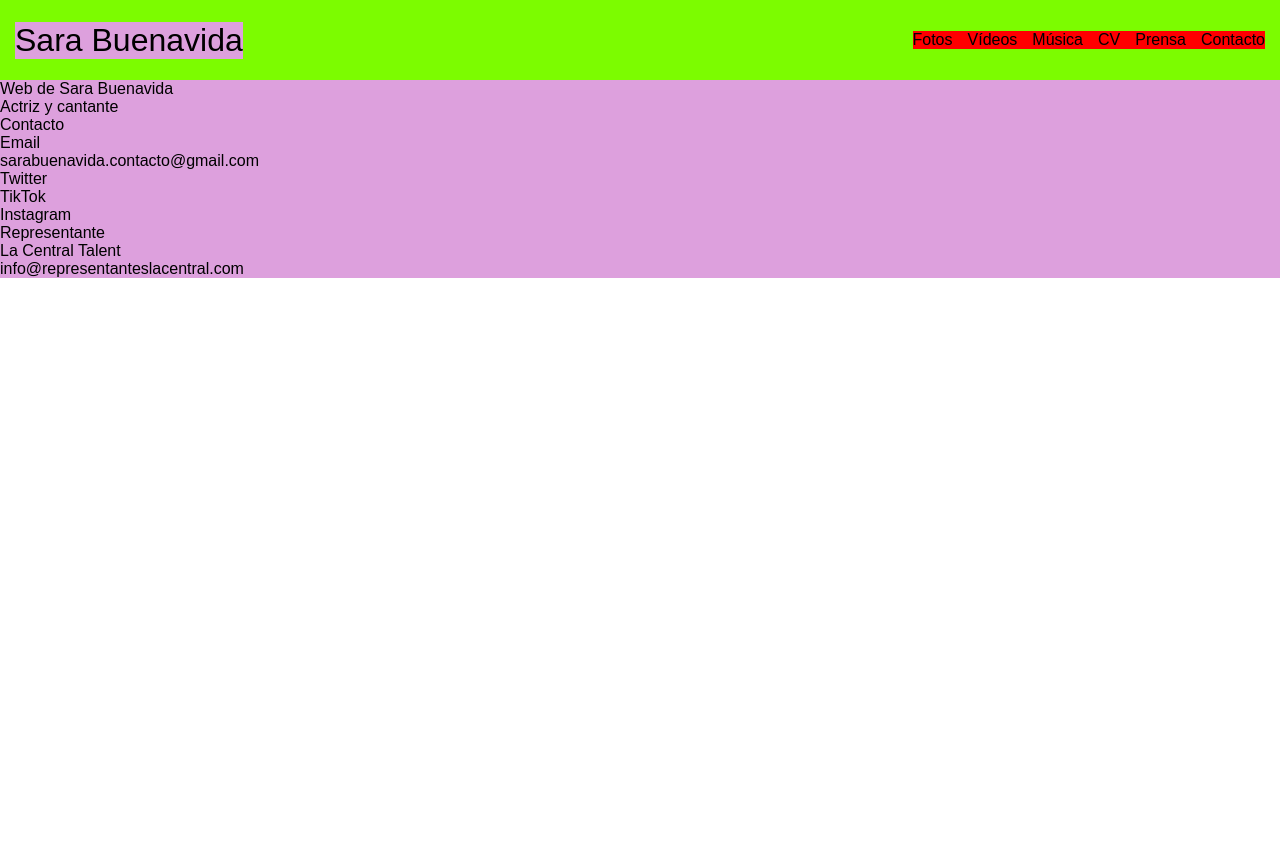
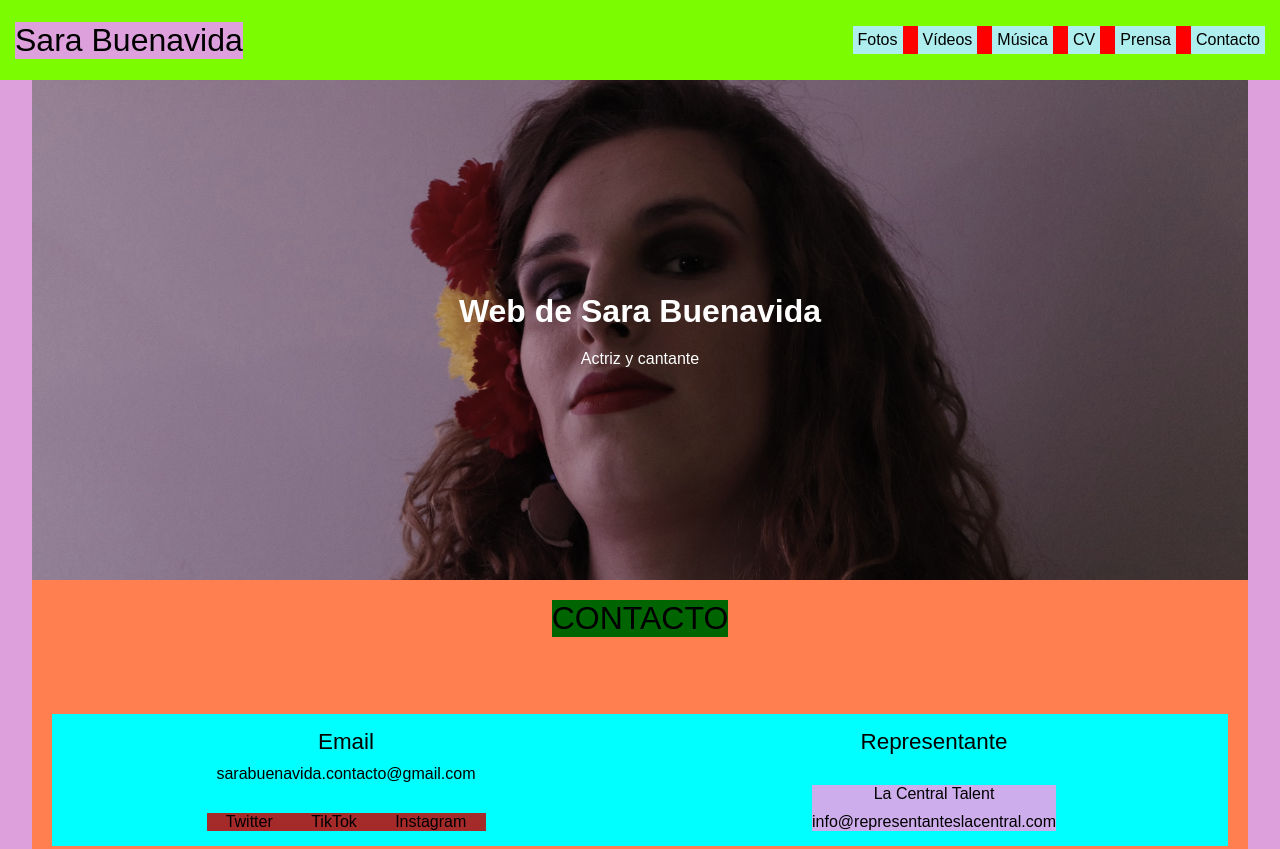
Before and after one commit to SeanFdez/Sara-Buenavida, a plain HTML site: page index.html in a window 1280 px wide. Shown: the top 849 px of the page. Before the commit the page ends 800 px from the top, so only its background shows below. Drawn offline with Linux system fonts and the light colour scheme.

Commit message:
Actualizacion 1
Actualización de la estructura de la web

```diff
--- a/css/index.css
+++ b/css/index.css
@@ -62,7 +62,109 @@ h1 , h2 , h3 , h4 , h5 , h6{
     align-items: center;
     gap: 15px;
 }
+.Header-li{
+    padding: 5px;
+    background-color: paleturquoise;
+}
+.Header-li:hover{
+    color: white;
+}
 .Main{
     width: 100%;
     background-color: plum;
 }
+.Main-section{
+    width: 95%;
+    min-height: 400px;
+    margin: auto;
+}
+.Hero{
+    display: flex;
+    flex-flow: column nowrap;
+    justify-content: center;
+    align-items: center;
+    position: relative;
+}
+.Hero-imagen{
+    width: 100%;
+}
+.Hero-wrap{
+    padding: 15px;
+    position: absolute;
+    top: calc(50% - height);
+    left: calc(50% - width);
+    display: flex;
+    flex-flow: column nowrap;
+    justify-content: center;
+    align-items: center;
+    gap: 20px;
+    z-index: 1;
+
+    color: white;
+}
+.Hero-img{
+    width: 100%;
+    height: 500px;
+    object-fit: cover;
+    filter: grayscale(0.5);
+}
+.Hero-h2{
+    font-size: 2em;
+    font-weight: bold;
+}
+.Contacto{
+    padding: 20px 20px;
+    background-color: coral;
+    display: flex;
+    flex-flow: row nowrap;
+    justify-content: center;
+    align-items: center;
+    position: relative;
+}
+.Contacto-h3{
+    text-transform: uppercase;
+    background-color: darkgreen;
+    position: absolute;
+    top: 20px;
+    left: calc(50% - width);
+    font-size: 2em;
+}
+.Contacto-wrapper{
+    width: 50%;
+    padding: 15px;
+    background-color: aqua;
+    display: flex;
+    flex-flow: column nowrap;
+    justify-content: center;
+    align-items: center;
+    gap: 30px;
+}
+.Contacto-email{
+    display: flex;
+    flex-flow: column nowrap;
+    justify-content: center;
+    align-items: center;
+    gap: 10px;
+}
+.Contacto-h4{
+    font-size: 1.4em;
+}
+.Redes{
+    width: 50%;
+    max-width: 300px;
+    background-color: brown;
+}
+.Redes-ul{
+    display: flex;
+    flex-flow: row nowrap;
+    justify-content: space-around;
+    align-items: center;
+}
+.Contacto-repre{
+    background-color: rgb(206, 173, 236);
+    display: flex;
+    flex-flow: column nowrap;
+    justify-content: center;
+    align-items: center;
+    gap: 10px;
+}
--- a/index.html
+++ b/index.html
@@ -25,16 +25,22 @@
     </header>
     <main class="Main">
         <section class="Main-section Hero">
+            <div class="Hero-wrap">
                 <h2 class="Hero-h2">Web de Sara Buenavida</h2>
                 <h3 class="Hero-h3">Actriz y cantante</h3>
+            </div>
+            <div class="Hero-imagen">
+                <img class="Hero-img" src="assets/hero.jpg" alt="Foto de Sara Buenavida">
+            </div>
         </section>
         <section class="Main-section Contacto">
             <h3 class="Contacto-h3">Contacto</h3>
             <div class="Contacto-wrapper">
+                <div class="Contacto-email">
                     <h4 class="Contacto-h4">Email</h4>
                     <a class="Contacto-a" href="mailto:sarabuenavida.contacto@gmail.com">sarabuenavida.contacto@gmail.com</a>
                 </div>
-            <div class="Contacto-redes">
+                <div class="Contacto-redes Redes">
                     <ul class="Redes-ul">
                         <li class="Redes-li">
                             <a href="#" rel="norefer" target="_blank" class="Redes-a">Twitter</a>
@@ -47,12 +53,13 @@
                         </li>
                     </ul>
                 </div>
-        </section>
-        <section class="Main-section Representante">
-            <h3 class="Representante-h3">Representante</h3>
-            <div class="Representante-wrapper">
-                <h4 class="Representante-h4">La Central Talent</h4>
-                <a class="Representante-a" href="mailto:info@representanteslacentral.com">info@representanteslacentral.com</a>
+            </div>
+            <div class="Contacto-wrapper Representante">
+                <h4 class="Contacto-h4">Representante</h4>
+                <div class="Contacto-repre Repre ">
+                    <h5 class="Repre-h5">La Central Talent</h5>
+                    <a class="Repres-a" href="mailto:info@representanteslacentral.com">info@representanteslacentral.com</a>
+                </div>
             </div>
         </section>
     </main>
```
Also changed, not shown: assets/hero.jpg (added). Lines whose indentation alone changed are shown as unchanged.
